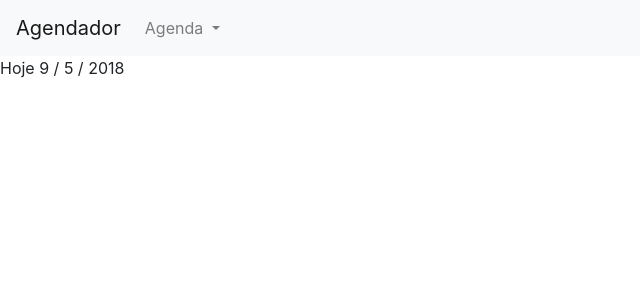
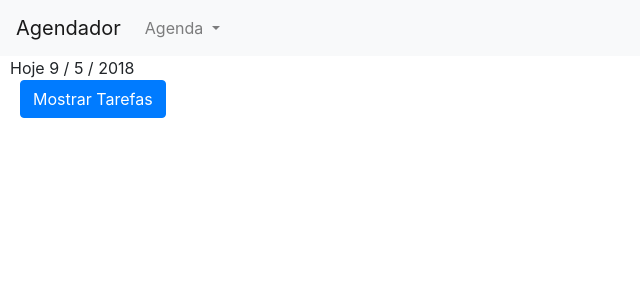
Before and after one commit to SchefferCarvalho/agenda-, an Angular app: page / in a window 1280 px wide. Shown: the top 300 px of the page, without its empty margins (0-640 px from the left). Built offline with nearby package versions, Linux system fonts and the light colour scheme.

Commit message:
vis-hoje-html 0.0.2

```diff
--- a/src/app/vis-hoje/vis-hoje.component.html
+++ b/src/app/vis-hoje/vis-hoje.component.html
@@ -1,5 +1,13 @@
 <app-header></app-header>
-<div>
+<div style="margin-left: 10px;" >
 	{{title}}
 	{{date.getDate()}} / {{date.getMonth()+1}} / {{date.getFullYear()}}
 </div>
+<div>
+    <li *ngFor="let tarefa of tarefas" style="margin-left: 10px;">
+    {{tarefa.nome}}
+
+  </li>
+</div>
+
+<a type="button" class="btn btn-primary" style="margin-left: 20px;" href="/vis-tarefa">Mostrar Tarefas</a>
```
